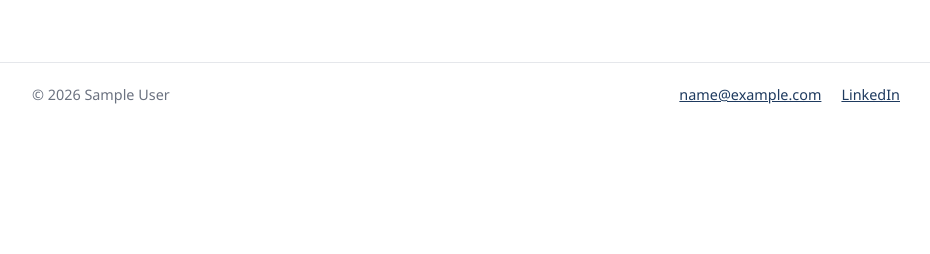
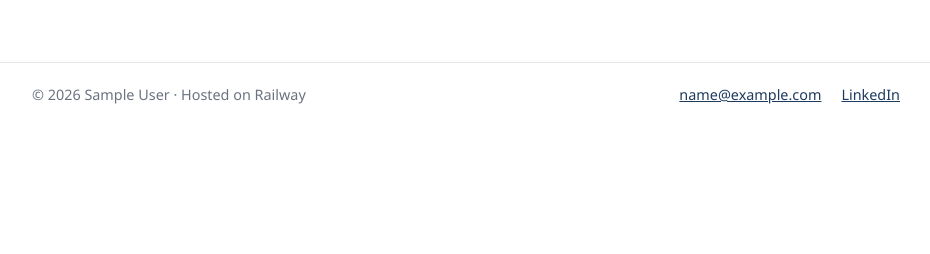
Before and after one commit to brandon-dong/career-platform, a Python web app: template templates/home.html in a window 1280 px wide. Shown: the part 546-800 px from the top of the page, without its empty margins (174-1104 px from the left). Run offline with Jinja, Linux system fonts and the light colour scheme; the template is opened without the code that fills it: most values are stand-ins (such as "Sample title", 1, 10 or a date in 2020).

Commit message:
feat: note Railway hosting in the footer
Co-Authored-By: Claude Opus 5.5 <noreply@anthropic.com>

```diff
--- a/templates/base.html
+++ b/templates/base.html
@@ -29,7 +29,7 @@
     </main>
     <footer class="site-footer">
       <div class="container footer-inner">
-        <span>&copy; 2026 {{ profile.full_name }}</span>
+        <span>&copy; 2026 {{ profile.full_name }} · Hosted on Railway</span>
         <span class="footer-links">
           <a href="mailto:{{ contact.email }}">{{ contact.email }}</a>
           <a href="{{ contact.linkedin }}">LinkedIn</a>
```
Also changed, not shown: tests/test_layout.py (+5 -0 lines).
